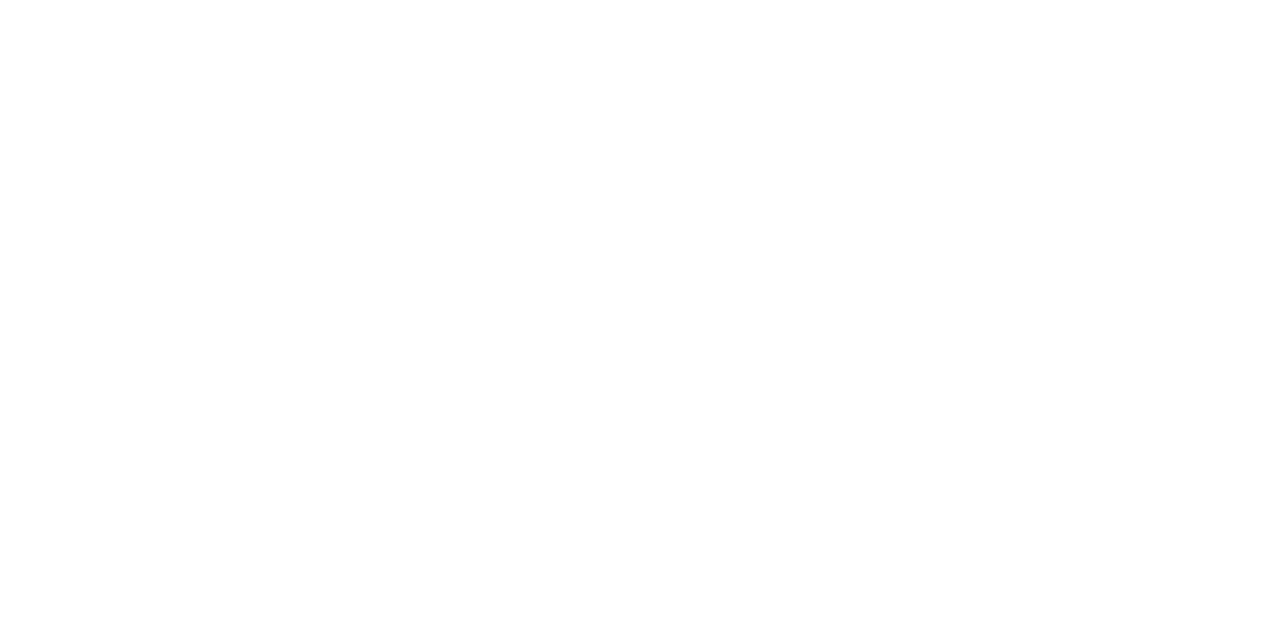
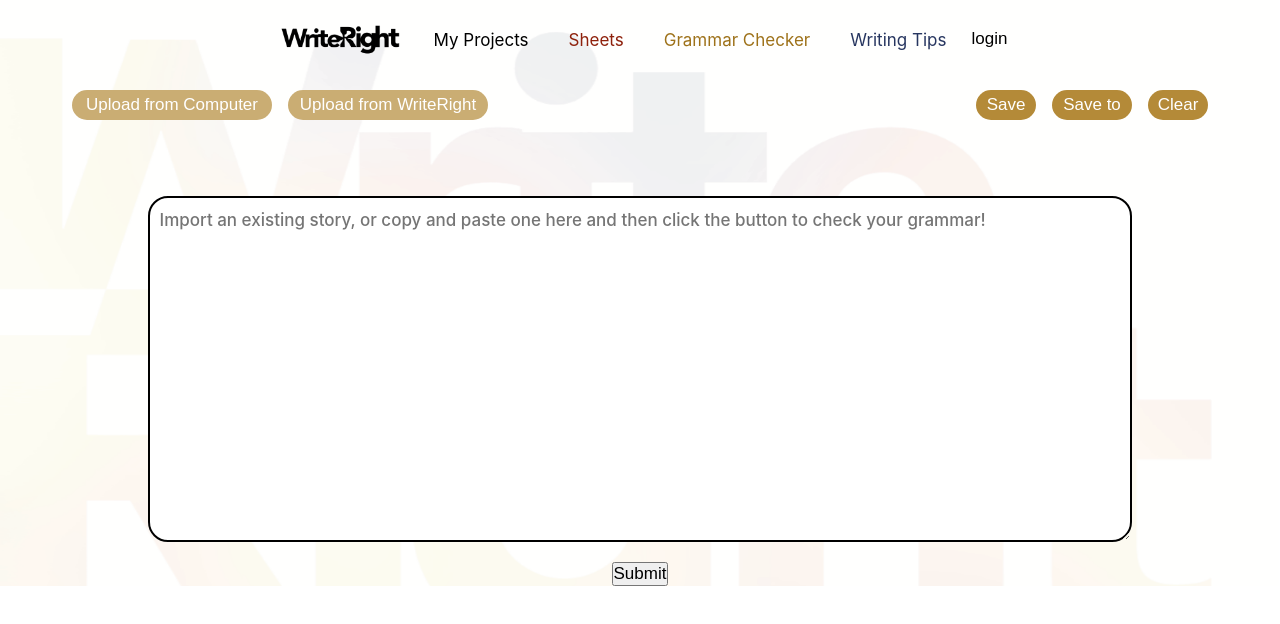
Before and after one commit to acm-projects/WriteRight, a React (Create React App) app in the folder frontend/writeright/: page /grammar in a window 1280 px wide. Before the commit this address had no page. Shown: the top 624 px of the page. Built offline with nearby package versions, Linux system fonts and the light colour scheme.

Commit message:
Added and started styling grammar checker page, need to finish css and add functionality

```diff
--- a/frontend/writeright/src/App.js
+++ b/frontend/writeright/src/App.js
@@ -3,6 +3,7 @@
 import LandingPage from "./pages/landing/LandingPage";
 import LoginForm from "./pages/login/LoginForm";
 import StoryArc from "./pages/storyarc/StoryArc";
+import Grammar from "./pages/grammar/Grammar";
 import { BrowserRouter as Router, Routes, Route } from "react-router-dom";
 
 function App() {
@@ -17,6 +18,7 @@
           {/*When user is logged in, allow these pages to be accessed
           Will change routing when backend is developed*/}
           <Route path="/story-arc" element={<StoryArc />} />
+          <Route path="/grammar" element={<Grammar />} />
         </Routes>
       </Router>
     </div>
--- /dev/null
+++ b/frontend/writeright/src/pages/grammar/Grammar.css
@@ -0,0 +1,90 @@
+.grammar-outer {
+  display: flex;
+  flex-direction: column;
+  background-image: url("../../images/rainbowWhiteBG.png");
+  background-repeat: no-repeat;
+  background-attachment: fixed;
+  background-position: -5% 10%;
+  background-size: 100vmax 100%;
+  display: flex;
+  flex-direction: column;
+  align-items: center;
+  justify-content: center;
+}
+
+.grammar-nav button {
+  margin: 8px;
+  border-radius: 20px;
+  color: white;
+  font-weight: 500;
+  border: none;
+  cursor: pointer;
+}
+
+.grammar-nav button:hover {
+  scale: 1.03;
+  filter: saturate(140%);
+}
+
+.grammar-nav {
+  width: 100%;
+  display: flex;
+  flex-direction: row;
+  justify-content: space-between;
+}
+
+.grammar {
+  margin-top: 25px;
+  width: 90%;
+  display: flex;
+  flex-direction: column;
+  justify-content: center;
+  align-items: center;
+  text-align: center;
+}
+
+.upload-button {
+  width: 200px;
+  height: 30px;
+  background-color: #caad73;
+}
+
+.content-btn-1 {
+  width: 60px;
+  height: 30px;
+  background-color: #b48a38;
+}
+
+.content-btn-2 {
+  width: 80px;
+  height: 30px;
+  background-color: #b48a38;
+}
+
+.checker-section {
+  margin-top: 5%;
+  width: 90%;
+  height: 50vh;
+  display: flex;
+  flex-direction: column;
+  align-items: center;
+  justify-content: center;
+}
+
+.grammar-box {
+  line-height: 150%;
+  width: 95%;
+  height: 100%;
+  margin: 20px;
+  margin-top: 10px;
+  padding: 10px;
+  border: 2px solid black;
+  border-radius: 20px;
+  font-family: -apple-system, BlinkMacSystemFont, "Segoe UI", "Roboto", "Oxygen",
+    "Ubuntu", "Cantarell", "Fira Sans", "Droid Sans", "Helvetica Neue",
+    sans-serif;
+}
+
+.grammar-box::placeholder {
+  font-weight: 500;
+}
--- /dev/null
+++ b/frontend/writeright/src/pages/grammar/Grammar.js
@@ -0,0 +1,33 @@
+import React from "react";
+import "./Grammar.css";
+import Nav from "../../components/nav/Nav";
+
+function Grammar() {
+  return (
+    <div className="grammar-outer">
+      <Nav />
+      <div className="grammar">
+        <div className="grammar-nav">
+          <div className="upload-buttons">
+            <button className="upload-button">Upload from Computer</button>
+            <button className="upload-button">Upload from WriteRight</button>
+          </div>
+          <div className="content-buttons">
+            <button className="content-btn-1">Save</button>
+            <button className="content-btn-2">Save to</button>
+            <button className="content-btn-1">Clear</button>
+          </div>
+        </div>
+        <div className="checker-section">
+          <textarea
+            className="grammar-box"
+            placeholder="Import an existing story, or copy and paste one here and then click the button to check your grammar!"
+          />
+          <button className="grammar-submit-btn">Submit</button>
+        </div>
+      </div>
+    </div>
+  );
+}
+
+export default Grammar;
```
